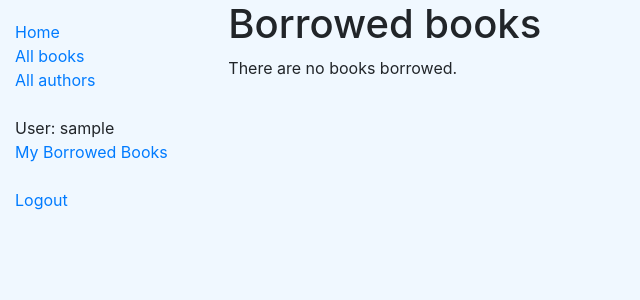
After one commit to Odigietony/LocalLibrary, a Django app: page /catalog/mybooks/ in a window 1280 px wide. The commit adds this page. Shown: the top 300 px of the page, without its empty margins (0-640 px from the left). Run offline with Django 3.2, Linux system fonts and the light colour scheme; the visitor is signed in with stand-in values (Sample User, id 1); data that the repository does not hold is empty; some libraries are stand-ins or nearby versions.

Commit message:
Authorization

```diff
--- a/catalog/admin.py
+++ b/catalog/admin.py
@@ -23,7 +23,7 @@ class BookAdmin(admin.ModelAdmin):
 # Register the Admin classes for BookInstance using the decorator
 @admin.register(BookInstance)
 class BookInstanceAdmin(admin.ModelAdmin):
-    list_display = ('book', 'status', 'due_back')
+    list_display = ('book', 'status',  'borrower', 'due_back')
     list_filter = ('status', 'due_back')
 
     fieldsets = (
@@ -31,6 +31,6 @@ class BookInstanceAdmin(admin.ModelAdmin):
             'fields': ('book', 'imprint', 'id')
         }),
         ('Availability', {
-            'fields': ('status', 'due_back')
+            'fields': ('status', 'due_back', 'borrower')
         }),
     )
--- a/catalog/templates/base_generic.html
+++ b/catalog/templates/base_generic.html
@@ -36,6 +36,8 @@
           <br>
           {% if user.is_authenticated %}
             <li>User: {{ user.get_username }}</li>
+            <li><a href="{% url 'my-borrowed' %}">My Borrowed Books</a></li>
+            <br>
             <li><a href="{% url 'logout' %}?next={{request.path}}">Logout</a></li>
           {% else %}
             <li><a href="{% url 'login' %}?next={{request.path}}">Log in</a></li>
--- /dev/null
+++ b/catalog/templates/catalog/bookinstance_list_borrowed_user.html
@@ -0,0 +1,19 @@
+{% extends "base_generic.html" %}
+
+{% block content %}
+    <h1>Borrowed books</h1>
+
+    {% if bookinstance_list %}
+    <ul>
+
+      {% for bookinst in bookinstance_list %}
+      <li class="{% if bookinst.is_overdue %}text-danger{% endif %}">
+        <a href="{% url 'book-detail' bookinst.book.pk %}">{{bookinst.book.title}}</a> ({{ bookinst.due_back }})
+      </li>
+      {% endfor %}
+    </ul>
+
+    {% else %}
+      <p>There are no books borrowed.</p>
+    {% endif %}
+{% endblock %}
--- a/catalog/urls.py
+++ b/catalog/urls.py
@@ -8,3 +8,7 @@ urlpatterns = [
     path('authors/', views.AuthorListView.as_view(), name='authors'),
     path('author/<int:pk>', views.AuthorDetailView.as_view(), name='author-detail'),
 ]
+
+urlpatterns += [
+    path('mybooks/', views.LoanedBooksByUserListView.as_view(), name='my-borrowed'),
+]
--- a/catalog/views.py
+++ b/catalog/views.py
@@ -46,3 +46,14 @@ class AuthorListView(generic.ListView):
 
 class AuthorDetailView(generic.DetailView):
     model = Author
+
+
+from django.contrib.auth.mixins import LoginRequiredMixin
+
+class LoanedBooksByUserListView(LoginRequiredMixin,generic.ListView):
+    model = BookInstance
+    paginate_by = 2
+    template_name ='catalog/bookinstance_list_borrowed_user.html'
+
+    def get_queryset(self):
+        return BookInstance.objects.filter(borrower=self.request.user).filter(status__contains='o').order_by('due_back')
```
Also changed, not shown: catalog/models.py (+10 -0 lines), catalog/migrations/0003_bookinstance_borrower.py (added).
